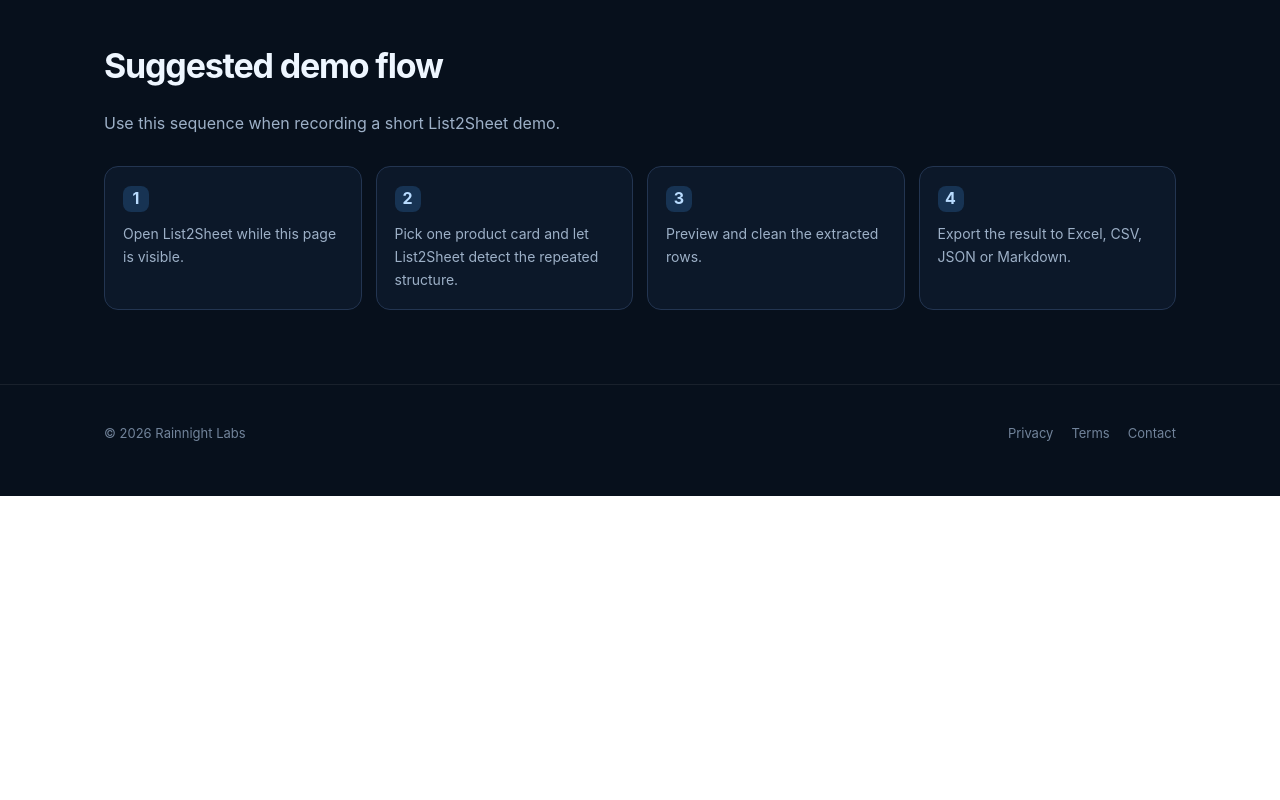
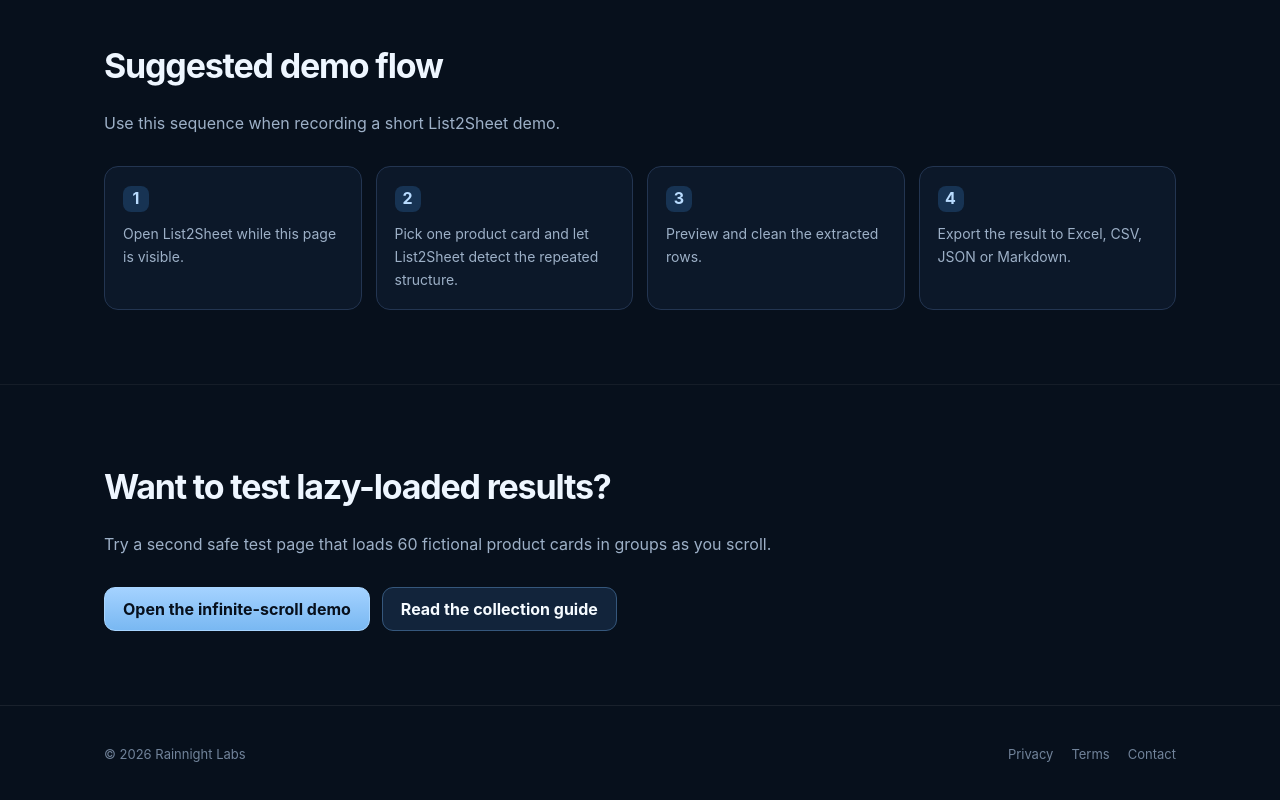
Before and after one commit to rainnightlabs/rainnightlabs-site, a website: page demo/list2sheet/index.html in a window 1280 px wide. Shown: the part 3558-4358 px from the top of the page. Before the commit the page ends 4054 px from the top, so only its background shows below. Drawn offline with Linux system fonts and the light colour scheme.

Commit message:
Link infinite-scroll tutorial and safe demo

```diff
--- a/demo/list2sheet/index.html
+++ b/demo/list2sheet/index.html
@@ -385,6 +385,7 @@
       </div>
     </div>
   </section>
+<section class="section"><div class="wrap"><h2>Want to test lazy-loaded results?</h2><p class="lead">Try a second safe test page that loads 60 fictional product cards in groups as you scroll.</p><div class="actions"><a class="btn primary" href="/demo/list2sheet/infinite-scroll/">Open the infinite-scroll demo</a><a class="btn" href="/guides/export-infinite-scroll-to-excel/">Read the collection guide</a></div></div></section>
 </main>
 
 <footer class="footer">
```
